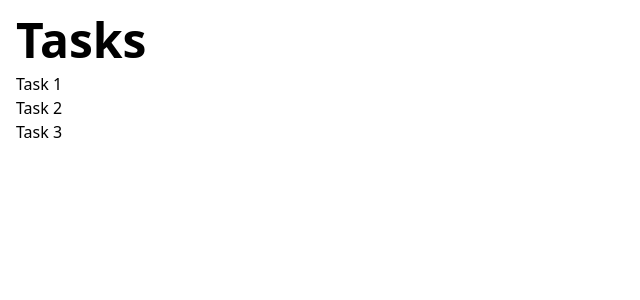
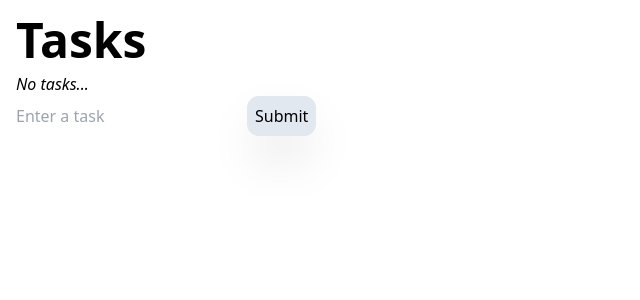
Before and after one commit to p0rches/tasklist, a Next.js app: page / in a window 1280 px wide. Shown: the top 300 px of the page, without its empty margins (0-640 px from the left). Built offline with nearby package versions, Linux system fonts and the light colour scheme.

Commit message:
Checking tasks added, styling tweaks

```diff
--- a/src/pages/index.tsx
+++ b/src/pages/index.tsx
@@ -1,27 +1,87 @@
 import Head from "next/head";
-import Link from "next/link";
+import { useState } from "react";
 
-const items = ["Task 1", "Task 2", "Task 3"];
+interface Task {
+  content: string;
+  checked: boolean;
+}
 
 export default function Home() {
+  const [item, setItem] = useState("");
+  const [tasks, setTasks] = useState<Task[]>([]);
+
+  const handleSubmit = () => {
+    if (item !== "") {
+      const newTask: Task = {
+        content: item,
+        checked: false,
+      };
+      setTasks([...tasks, newTask]);
+      setItem("");
+    }
+  };
+
+  const handleChecked = (index: number) => {
+    const updatedTasks = tasks.map((task, i) =>
+      i === index ? { ...task, checked: !task.checked } : task
+    );
+    setTasks(updatedTasks);
+  };
+
   return (
     <>
       <Head>
-        <title>Create T3 App</title>
-        <meta name="description" content="Generated by create-t3-app" />
+        <title>Tasks</title>
         <link rel="icon" href="/favicon.ico" />
       </Head>
       <main className="flex min-h-screen flex-col items-center p-4">
         <div className="container">
           <h1 className="font-extrabold text-black text-5xl">Tasks</h1>
-          {items.length === 0 && <div className="pt-2">
-            <div>Enter task</div>
-          </div>}
-          {items && <div className="pt-2">
-            {items.map((item, idx) => (
-              <div key={idx}>{item}</div>
-            ))}
-          </div>}
+          {tasks.length === 0 && (
+            <div className="pt-2">
+              <div className="italic">No tasks...</div>
+            </div>
+          )}
+          {tasks.length > 0 && (
+            <div className="pt-2">
+              {tasks.map((task, idx) => (
+                <div
+                  key={idx}
+                  className="flex flex-row items-center gap-1 text-2xl"
+                >
+                  <input
+                    type="checkbox"
+                    checked={task.checked}
+                    className="w-4 h-4 bg-slate-100 border-slate-300 rounded-lg"
+                    onChange={() => handleChecked(idx)}
+                  />
+                  <div
+                    className={
+                      task.checked
+                        ? "line-through text-slate-500"
+                        : "text-slate-900"
+                    }
+                  >
+                    {task.content}
+                  </div>
+                </div>
+              ))}
+            </div>
+          )}
+          <div>
+            <input
+              placeholder="Enter a task"
+              className="border-none text-slate-900 outline-none"
+              value={item}
+              onChange={(e) => setItem(e.target.value)}
+            />
+            <button
+              className="p-2 bg-slate-200 shadow-2xl rounded-xl"
+              onClick={handleSubmit}
+            >
+              Submit
+            </button>
+          </div>
         </div>
       </main>
     </>
```
